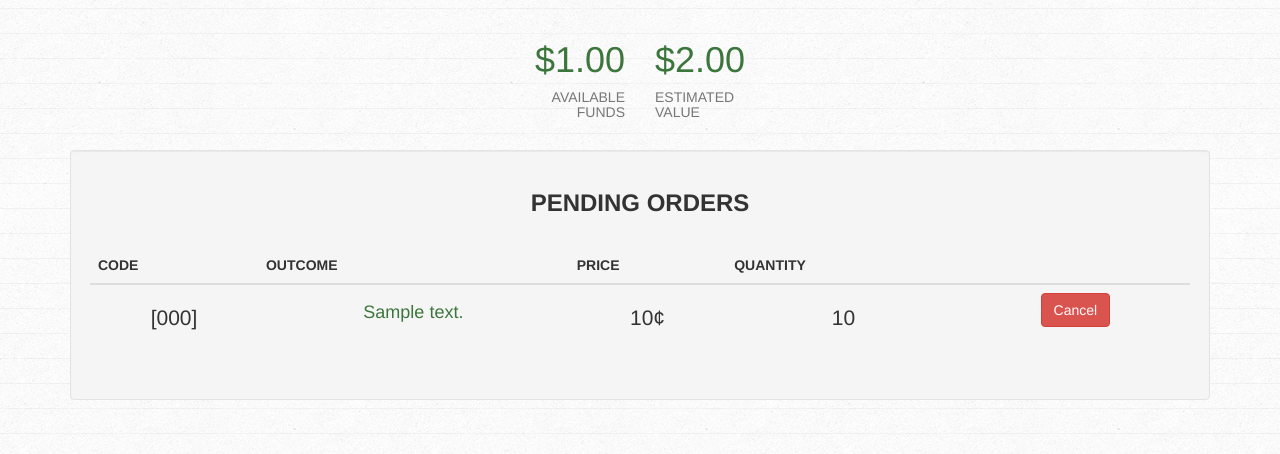
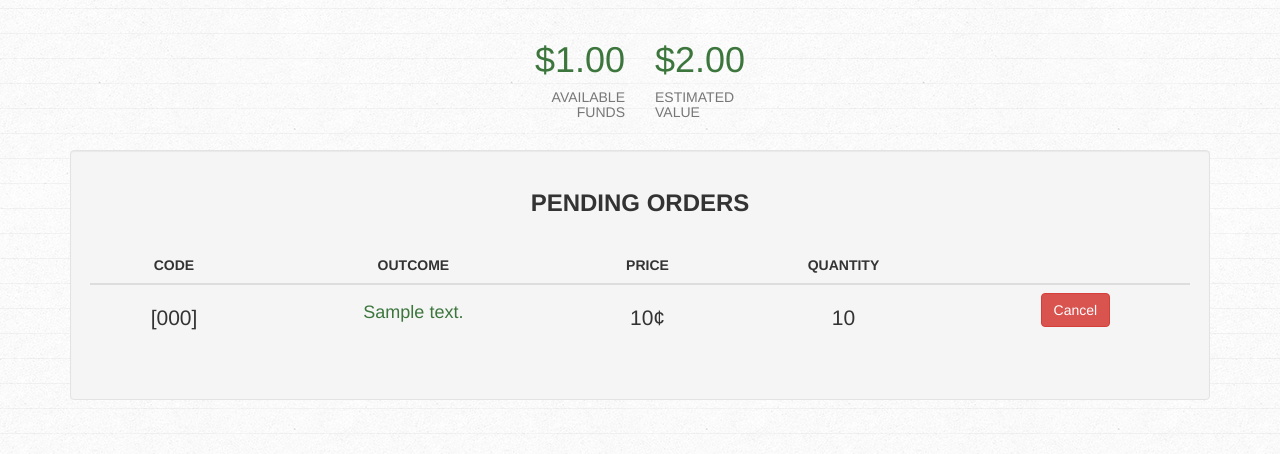
Before and after one commit to SgtSwagrid/swagbets, a Django app: page /markets/balances in a window 1280 px wide. Shown: the part 52-506 px from the top of the page. Run offline with Django 3.2, Linux system fonts and the light colour scheme; a user stored in the database is signed in; tables that the repository leaves empty hold one stand-in row (values such as "Sample post"); data that the repository does not hold is empty; some libraries are stand-ins or nearby versions.

Commit message:
Fixed table alignment.

```diff
--- a/markets/templates/markets/balances.html
+++ b/markets/templates/markets/balances.html
@@ -27,11 +27,13 @@
     <br>
     <table class="table table-hover">
         <thead>
-            <th>CODE</th>
-            <th>PROPOSITION</th>
-            <th>OUTCOME</th>
-            <th>STAKE</th>
-            <th></th>
+            <tr>
+                <th class="text-center">CODE</th>
+                <th class="text-center">PROPOSITION</th>
+                <th class="text-center">OUTCOME</th>
+                <th class="text-center">STAKE</th>
+                <th class="text-center"></th>
+            </tr>
         </thead>
         <tbody>
             {% for t in active_tokens %}
@@ -61,11 +63,13 @@
     <br>
     <table class="table table-hover">
         <thead>
-            <th>CODE</th>
-            <th>PREDICTED</th>
-            <th>ACTUAL</th>
-            <th>PAYOUT</th>
-            <th></th>
+            <tr>
+                <th class="text-center">CODE</th>
+                <th class="text-center">PREDICTED</th>
+                <th class="text-center">ACTUAL</th>
+                <th class="text-center">PAYOUT</th>
+                <th class="text-center"></th>
+            </tr>
         </thead>
         <tbody>
             {% for t in inactive_tokens %}
@@ -99,11 +103,13 @@
     <br>
     <table class="table table-hover">
         <thead>
-            <th>CODE</th>
-            <th>OUTCOME</th>
-            <th>PRICE</th>
-            <th>QUANTITY</th>
-            <th></th>
+            <tr>
+                <th class="text-center">CODE</th>
+                <th class="text-center">OUTCOME</th>
+                <th class="text-center">PRICE</th>
+                <th class="text-center">QUANTITY</th>
+                <th class="text-center"></th>
+            </tr>
         </thead>
         <tbody>
             {% for o in orders %}
```
Also changed, not shown: markets/templates/markets/browse.html (+6 -4 lines).
